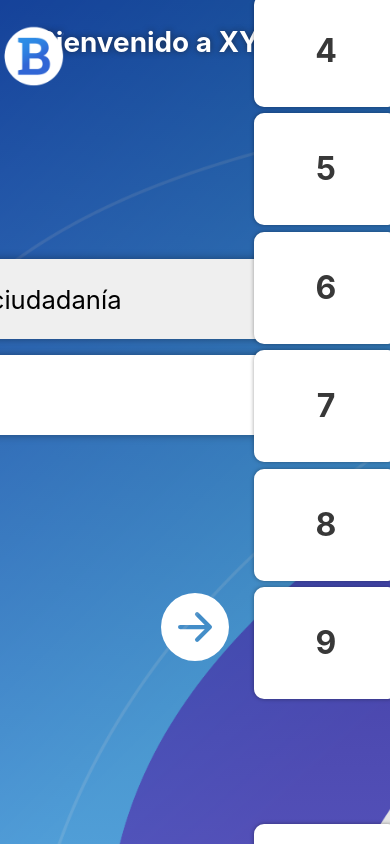
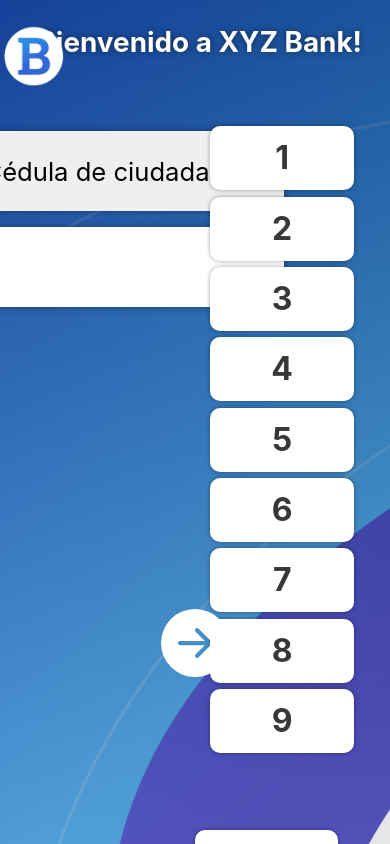
Before and after one commit to Victorm0612/bank-xyz-ui, a React (Create React App) app: page / in a window 390 px wide. Shown: the top 844 px of the page. Built offline with nearby package versions, Linux system fonts and the light colour scheme.

Commit message:
Now is responsive

```diff
--- a/src/components/HomeComponent.js
+++ b/src/components/HomeComponent.js
@@ -29,6 +29,18 @@ const HomeComponent = () => {
 
   useEffect(() => {
     const isAUser = async () => {
+      if (!documentNumber) {
+        dispatch(
+          toastActions.setInfo({
+            title: 'Warning',
+            text: 'Por favor, ingrese su documento de identidad.',
+            type: 'warning',
+            show: true
+          })
+        );
+        setIsLoading(false);
+        return;
+      }
       try {
         const data = await loginUser(documentNumber);
         dispatch(userActions.setInfo(data));
@@ -79,8 +91,10 @@ const HomeComponent = () => {
         </BackDropComponent>
       )}
       <div className="home">
-        <div className="d-flex justify-content-center home-body align-items-center mt-3">
-          <section className="d-flex flex-column w-100 align-items-center">
+        <div className="row">
+          <div className="d-flex justify-content-center home-body align-items-center mt-3 col-12">
+            <div className="row h-100 w-100">
+              <section className="d-flex flex-column align-items-center col-6 col-xs-12 col-sm-12 col-md-12 col-lg-6">
                 <select
                   name="documents_type"
                   id="documents_type"
@@ -99,21 +113,25 @@ const HomeComponent = () => {
                   onChange={handlerChangeDocument}
                 />
               </section>
-          <section className="w-100 text-center">
+              <section className="text-center col-6 col-xs-12 col-sm-12 col-md-12 col-lg-6">
                 <NumpadComponent
                   onChangeDocument={handlerChangeClickDocument}
                   onDeleteWord={handlerDeleteWord}
                 />
               </section>
             </div>
+          </div>
+          <div className="w-100">
             <button
-          className="home-button__send"
+              className="home-button__send col-12"
               type="button"
               onClick={handlerChangeNext}
             >
               <BsFillArrowRightCircleFill />
             </button>
           </div>
+        </div>
+      </div>
     </>
   );
 };
--- a/src/components/HomeComponent.scss
+++ b/src/components/HomeComponent.scss
@@ -22,6 +22,23 @@
     padding: 0 1rem;
     border: none;
     box-shadow: 0 0 8px $shadow;
+
+    @media (max-width: 768px) {
+      width: 20rem;
+      height: 5rem;
+    }
+    @media (min-width: 768px) {
+      width: 20rem;
+      height: 5rem;
+    }
+    @media (min-width: 992px) {
+      width: 20rem;
+      height: 5rem;
+    }
+    @media (min-width: 1200px) {
+      width: 35rem;
+      height: 5rem;
+    }
   }
 
   &-input__id {
@@ -32,6 +49,23 @@
     padding: 0 1rem;
     border: none;
     box-shadow: 0 0 8px $shadow;
+
+    @media (max-width: 768px) {
+      width: 20rem;
+      height: 5rem;
+    }
+    @media (min-width: 768px) {
+      width: 20rem;
+      height: 5rem;
+    }
+    @media (min-width: 992px) {
+      width: 20rem;
+      height: 5rem;
+    }
+    @media (min-width: 1200px) {
+      width: 35rem;
+      height: 5rem;
+    }
   }
 
   &-button__send {
--- a/src/components/NumpadComponent.scss
+++ b/src/components/NumpadComponent.scss
@@ -13,6 +13,23 @@
     background-color: white;
     box-shadow: 0 0 4px $shadow;
 
+    @media (max-width: 768px) {
+      width: 9rem;
+      height: 4rem;
+    }
+    @media (min-width: 768px) {
+      width: 9rem;
+      height: 5rem;
+    }
+    @media (min-width: 992px) {
+      width: 6rem;
+      height: 5rem;
+    }
+    @media (min-width: 1200px) {
+      width: 9rem;
+      height: 7rem;
+    }
+
     &__empty {
       opacity: 0;
       cursor: default;
--- a/src/components/Services/ServiceComponent.scss
+++ b/src/components/Services/ServiceComponent.scss
@@ -7,6 +7,19 @@
   padding: 0.5rem 1rem;
   box-shadow: 0 0 5px $shadow;
 
+  @media (max-width: 768px) {
+    width: 20rem;
+  }
+  @media (min-width: 768px) {
+    width: 30rem;
+  }
+  @media (min-width: 992px) {
+    width: 30rem;
+  }
+  @media (min-width: 1200px) {
+    width: 40rem;
+  }
+
   &:hover {
     cursor: pointer;
   }
--- a/src/components/Services/ServicesMenuComponent.js
+++ b/src/components/Services/ServicesMenuComponent.js
@@ -84,7 +84,9 @@ const ServicesMenuComponent = () => {
           {group.map((service) => (
             <div
               key={service.service_id}
-              className={`col-${12 / group.length}`}
+              className={`col-lg-${
+                12 / group.length
+              } col-xs-12 col-sm-12 col-md-12 d-flex justify-content-center`}
             >
               <ServiceComponent
                 service={service}
--- a/src/components/Services/ServicesMenuComponent.scss
+++ b/src/components/Services/ServicesMenuComponent.scss
@@ -4,4 +4,17 @@
   margin-top: 10rem;
   flex-direction: column;
   align-items: center;
+
+  @media (max-width: 768px) {
+    margin-top: 2rem;
+  }
+  @media (min-width: 768px) {
+    margin-top: 2rem;
+  }
+  @media (min-width: 992px) {
+    margin-top: 2rem;
+  }
+  @media (min-width: 1200px) {
+    margin-top: 2rem;
+  }
 }
--- a/src/components/Ticket/TicketComponent.scss
+++ b/src/components/Ticket/TicketComponent.scss
@@ -10,16 +10,60 @@
     padding: 2rem 1rem;
     margin-bottom: 2rem;
 
+
+    @media (max-width: 768px) {
+      width: 20rem;
+    }
+    @media (min-width: 768px) {
+      width: 30rem;
+    }
+    @media (min-width: 992px) {
+      width: 30rem;
+    }
+    @media (min-width: 1200px) {
+      width: 50rem;
+    }
+
     &__title {
       color: $title-color;
       font-weight: bold;
       font-size: 3.2rem;
+
+      @media (max-width: 768px) {
+        font-size: 1.2rem;
+      }
+      @media (min-width: 768px) {
+        font-size: 1.6rem;
+      }
+      @media (min-width: 992px) {
+        font-size: 1.6rem;
+      }
+      @media (min-width: 1200px) {
+        font-size: 3.2rem;
+      }
     }
 
     p {
       font-size: 1.5rem;
       padding: 2rem 2rem;
       width: 35rem;
+
+      @media (max-width: 768px) {
+        width: 15rem;
+        font-size: 1rem;
+      }
+      @media (min-width: 768px) {
+        width: 25rem;
+        font-size: 1rem;
+      }
+      @media (min-width: 992px) {
+        width: 25rem;
+        font-size: 1rem;
+      }
+      @media (min-width: 1200px) {
+        width: 35rem;
+        font-size: 1.5rem;
+      }
     }
 
     &__order {
--- a/src/store/toast.js
+++ b/src/store/toast.js
@@ -12,10 +12,12 @@ const toastSlice = createSlice({
   initialState,
   reducers: {
     setInfo(state, { payload }) {
-      state.text = payload.text;
-      state.title = payload.title;
-      state.type = payload.type;
-      state.show = payload.sho;
+      return {
+        text: payload.text,
+        title: payload.title,
+        type: payload.type,
+        show: payload.show
+      };
     }
   }
 });
```
Lines whose indentation alone changed are shown as unchanged.
